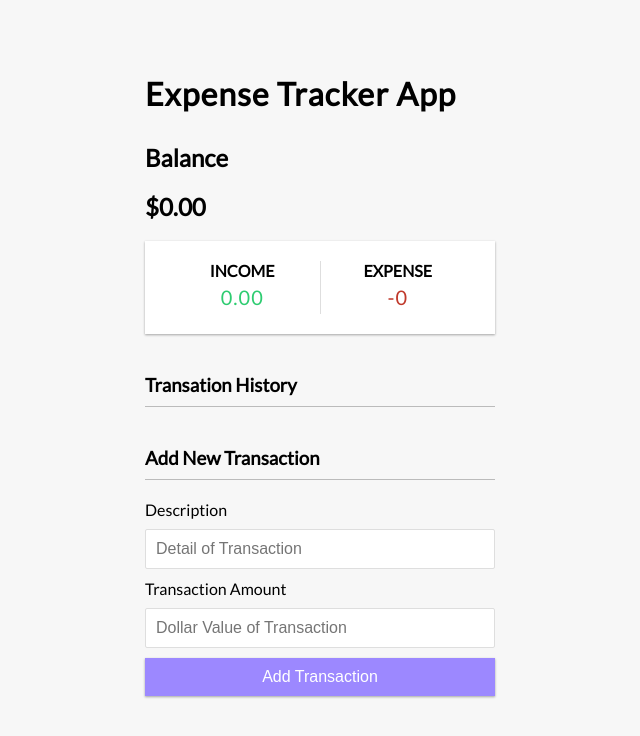
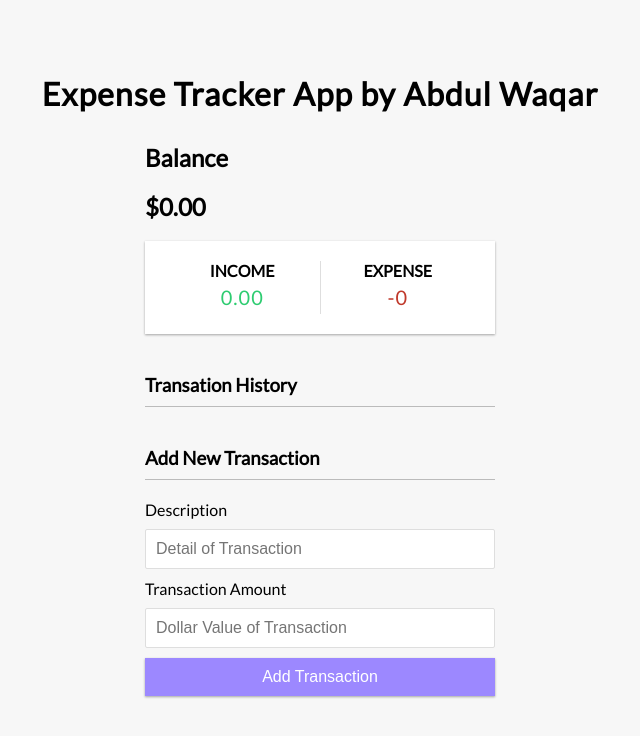
Before and after one commit to abdulwaqar844/Expense-Tracker-App, a React (Create React App) app: page / in a window 1280 px wide. Shown: the top 736 px of the page, without its empty margins (320-960 px from the left). Built offline with nearby package versions, Linux system fonts and the light colour scheme.

Commit message:
Update header.js

```diff
--- a/src/components/header.js
+++ b/src/components/header.js
@@ -2,7 +2,7 @@ import React from 'react';
 export const  Header = ()=> {
     return (
             <h1 >
-                Expense Tracker App
+                Expense Tracker App by Abdul Waqar
             </h1>
     );
 }
```
